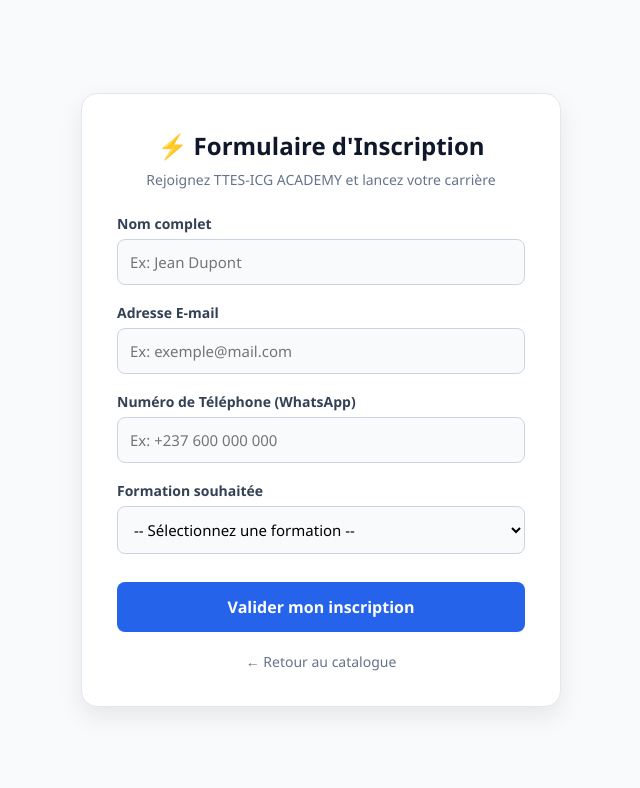
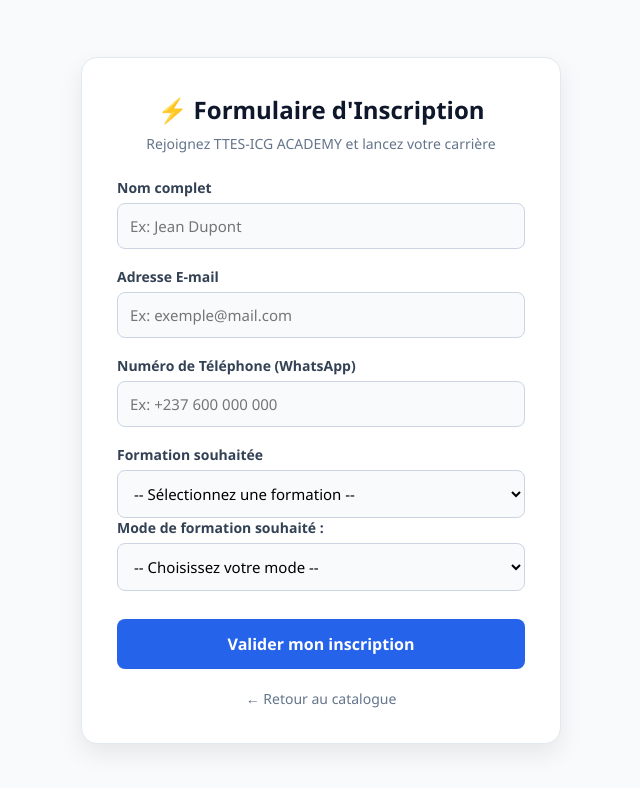
Before and after one commit to fabrelzebaz-design/TTES-icg-inscription-, a website: page inscription.html in a window 1280 px wide. Shown: the whole page, without its empty margins (319-959 px from the left). Drawn offline with Linux system fonts and the light colour scheme.

Commit message:
Ajout du mode de formation et envoi email de bienvenue Nodemailer

```diff
--- a/inscription.html
+++ b/inscription.html
@@ -63,6 +63,15 @@
                 <option value="Télécommunication">Télécommunication</option>
                 <option value="Commerce International">Commerce International</option>
             </select>
+            <!-- Champ supplémentaire pour le mode de formation -->
+        <div class="form-group">
+                 <label for="mode_formation">Mode de formation souhaité :</label>
+                <select name="mode_formation" id="mode_formation" required class="form-control">
+                    <option value="" disabled selected>-- Choisissez votre mode --</option>
+                    <option value="Présentiel (Douala / Yaoundé)">🏫 En Présentiel (Campus Douala ou Yaoundé)</option>
+                    <option value="En Ligne">💻 100% En Ligne (À distance)</option>
+                </select>
+        </div>
         </div>
         <button type="submit" id="btnSubmit">Valider mon inscription</button>
         <div id="msgSuccess" class="msg-success">✅ Votre inscription a été enregistrée avec succès !</div>
--- a/package.json
+++ b/package.json
@@ -22,6 +22,7 @@
     "cors": "^2.8.6",
     "dotenv": "^17.4.2",
     "express": "^5.2.1",
+    "nodemailer": "^9.0.4",
     "pg": "^8.22.0",
     "sql.js": "^1.14.1"
   }
```
Also changed, not shown: index.html (+0 -1 lines), 1 other file.
